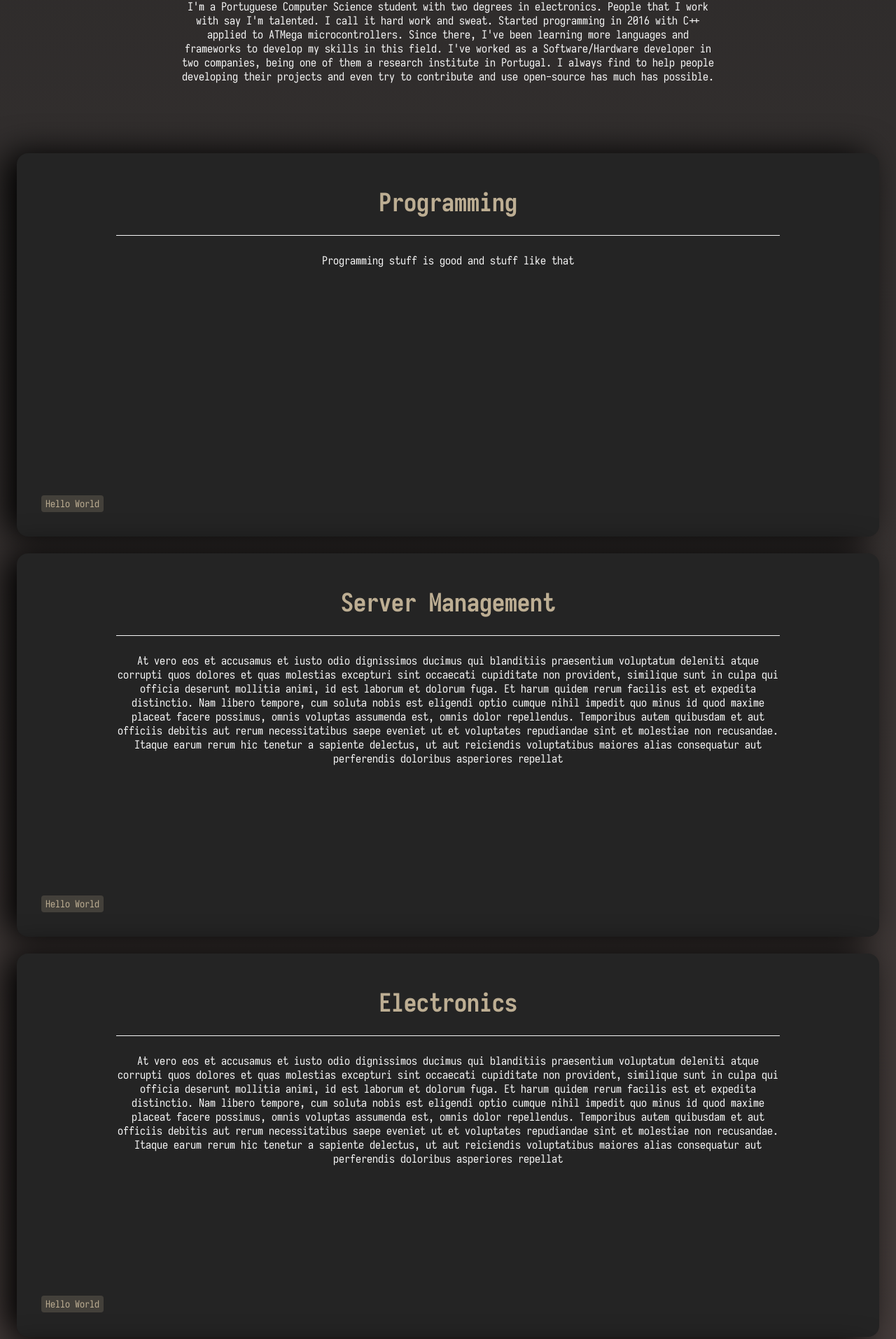
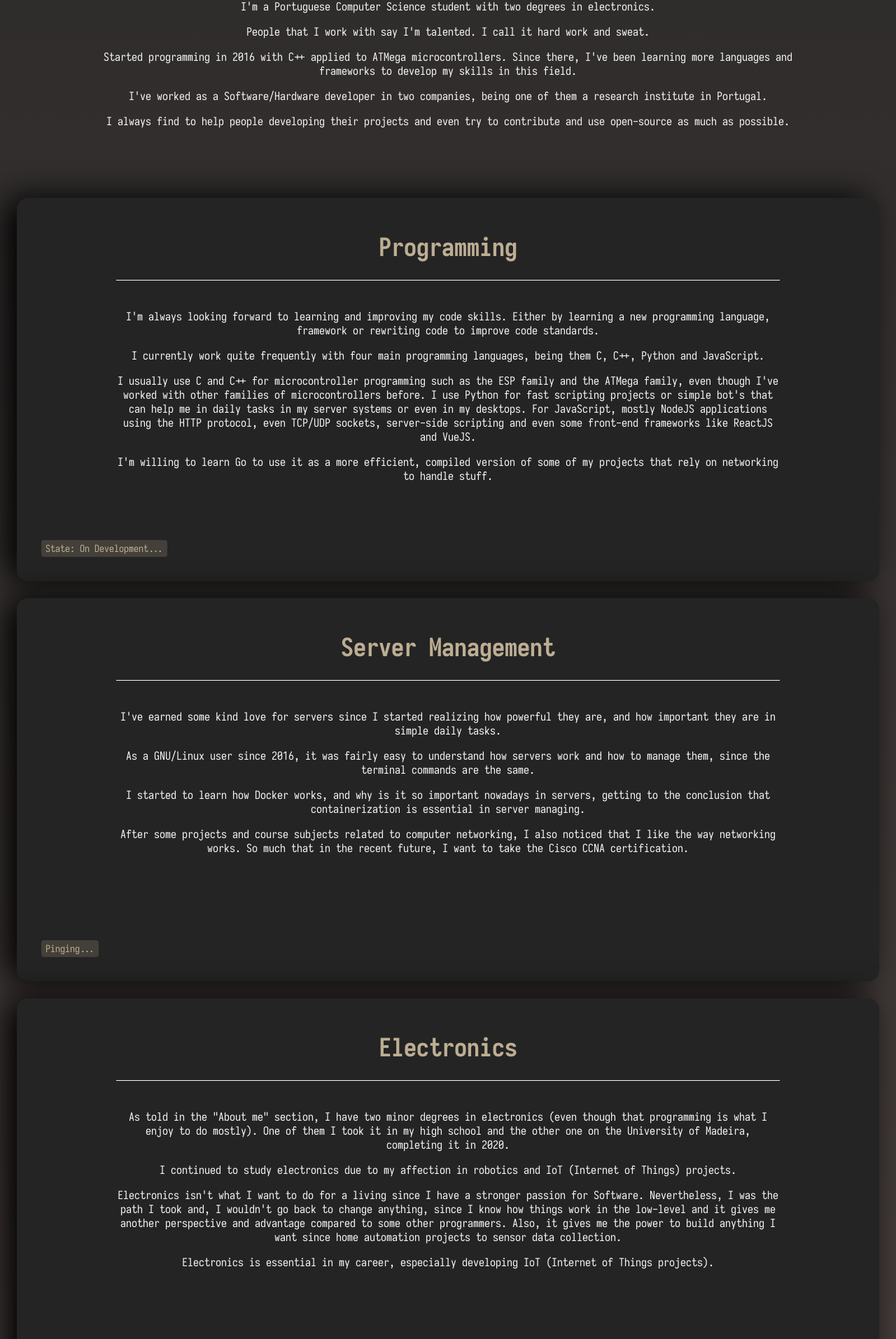
Before and after one commit to joaoofreitas/vue-portfolio, a Vue app in the folder portfolio/: page / in a window 1280 px wide. Shown: the part 1014-2928 px from the top of the page at 70% size. Built offline with nearby package versions, Linux system fonts and the light colour scheme; no server answers.

Commit message:
Content Added...

```diff
--- a/portfolio/src/App.vue
+++ b/portfolio/src/App.vue
@@ -21,26 +21,29 @@
       </template>
 
     </CardsList>
-    <AboutMe id="about" titleColor="#bdae93" :aboutContent="contents.aboutMe"/>
+
+    <AboutMeStruct id="about" titleColor="#bdae93">
+      <AboutMe/>
+    </AboutMeStruct>
 
     <BigCard id="programming" title="Programming" titleColor="#bdae93">
-      {{contents.smallCard.programming}}
+      <Programming/>
       <template v-slot:footer>
-        <Tag nameTag="Hello World"/>
+        <Tag nameTag="State: On Development..."/>
       </template>
     </BigCard>
 
     <BigCard id="servers" title="Server Management" titleColor="#bdae93">
-      {{lorem}}
+      <Server/>
       <template v-slot:footer>
-        <Tag nameTag="Hello World"/>
+        <Tag nameTag="Pinging..."/>
       </template>
     </BigCard>
 
     <BigCard id="electronics" title="Electronics" titleColor="#bdae93">
-      {{lorem}}
+      <Electronics/>
       <template v-slot:footer>
-        <Tag nameTag="Hello World"/>
+        <Tag nameTag="Are you a 1 or a 0?"/>
       </template>
     </BigCard>
 
@@ -58,39 +61,36 @@
 import Header from './components/Header.vue'
 import ConsolePrint from './components/ConsolePrint.vue'
 import CardsList from './components/CardsList.vue'
-import AboutMe from './components/AboutMe.vue'
+import AboutMeStruct from './components/AboutMeStructure.vue'
 import BigCard from './components/BigCard.vue'
 import Tag from './components/Tag.vue'
 import Projects from './components/Projects.vue'
+
+import AboutMe from './components/content/AboutMe.vue'
+import Programming from './components/content/Programming.vue'
+import Server from './components/content/Server.vue'
+import Electronics from './components/content/Electronics.vue'
 
 import 'animate.css';
 
 export default {
   name: 'App',
     data() {
-      return {
-        contents: {
-           aboutMe: `I'm a Portuguese Computer Science student with two degrees in electronics. People that I work with say I'm talented. I call it hard work and sweat. Started programming in 2016 with C++ applied to ATMega microcontrollers. Since there, I've been learning more languages and frameworks to develop my skills in this field.
-                    I've worked as a Software/Hardware developer in two companies, being one of them a research institute in Portugal.
-                    I always find to help people developing their projects and even try to contribute and use open-source has much has possible.`,
-          smallCard: {
-            programming: "Programming stuff is good and stuff like that"
-          },
-          bigCard: {
-
-          }
-        },
-        lorem : "At vero eos et accusamus et iusto odio dignissimos ducimus qui blanditiis praesentium voluptatum deleniti atque corrupti quos dolores et quas molestias excepturi sint occaecati cupiditate non provident, similique sunt in culpa qui officia deserunt mollitia animi, id est laborum et dolorum fuga. Et harum quidem rerum facilis est et expedita distinctio. Nam libero tempore, cum soluta nobis est eligendi optio cumque nihil impedit quo minus id quod maxime placeat facere possimus, omnis voluptas assumenda est, omnis dolor repellendus. Temporibus autem quibusdam et aut officiis debitis aut rerum necessitatibus saepe eveniet ut et voluptates repudiandae sint et molestiae non recusandae. Itaque earum rerum hic tenetur a sapiente delectus, ut aut reiciendis voluptatibus maiores alias consequatur aut perferendis doloribus asperiores repellat"
-    }
+      return {}
   },
   components: {
     Header,
     ConsolePrint,
     CardsList,
-    AboutMe,
+    AboutMeStruct,
     BigCard,
     Tag,
-    Projects
+    Projects,
+
+    AboutMe,
+    Programming,
+    Server,
+    Electronics
   }
 }
 </script>
@@ -147,11 +147,3 @@ body h1, h2, h3, b {
   color: #a7a4a3;
 }
 </style>
-
-/* New ColorScheme
-  white #d1d1d1
-  black #242424
-  gray: #827d7a
-  lightBrown: #60534b
-  darkBrown: #4b413f
-*/
--- a/portfolio/src/components/AboutMe.vue
+++ b/portfolio/src/components/AboutMeStructure.vue
@@ -4,17 +4,16 @@
             <h1 :style="titleStyle">About Me</h1>
         </header>
         <div class="about-content">
-            <p>{{aboutContent}}</p>
+            <slot/>
         </div>
     </div>
 </template>
 
 <script>
 export default {
-    name: 'AboutMe',
+    name: 'AboutMeStruct',
     props: {
         titleColor: String,
-        aboutContent: String
     },
     computed: {
         titleStyle() {return {'--text-color': this.titleColor}}
@@ -31,6 +30,6 @@ export default {
     }
 
     .about-content{
-        margin: 0px 20% 100px 20%;
+        margin: 0px 10% 100px 10%;
     }
 </style>
--- /dev/null
+++ b/portfolio/src/components/content/AboutMe.vue
@@ -0,0 +1,15 @@
+<template>
+    <div>
+        <p>I'm a Portuguese Computer Science student with two degrees in electronics.</p>
+        <p>People that I work with say I'm talented. I call it hard work and sweat. </p>
+        <p>Started programming in 2016 with C++ applied to ATMega microcontrollers. Since there, I've been learning more languages and frameworks to develop my skills in this field.</p>
+        <p>I've worked as a Software/Hardware developer in two companies, being one of them a research institute in Portugal.</p>
+        <p>I always find to help people developing their projects and even try to contribute and use open-source as much as possible.</p>
+    </div>
+</template>
+
+<script>
+export default {
+    name: "AboutMe"
+}
+</script>
--- /dev/null
+++ b/portfolio/src/components/content/Electronics.vue
@@ -0,0 +1,14 @@
+<template>
+    <div>
+        <p>As told in the "About me" section, I have two minor degrees in electronics (even though that programming is what I enjoy to do mostly). One of them I took it in my high school and the other one on the University of Madeira, completing it in 2020. </p>
+        <p>I continued to study electronics due to my affection in robotics and IoT (Internet of Things) projects.</p>
+        <p>Electronics isn't what I want to do for a living since I have a stronger passion for Software. Nevertheless, I was the path I took and, I wouldn't go back to change anything, since I know how things work in the low-level and it gives me another perspective and advantage compared to some other programmers. Also, it gives me the power to build anything I want since home automation projects to sensor data collection.</p>
+        <p>Electronics is essential in my career, especially developing IoT (Internet of Things projects).</p>
+    </div>
+</template>
+
+<script>
+export default {
+    name: 'Electronics'
+}
+</script>
--- /dev/null
+++ b/portfolio/src/components/content/Programming.vue
@@ -0,0 +1,14 @@
+<template>
+    <div>
+        <p>I'm always looking forward to learning and improving my code skills. Either by learning a new programming language, framework or rewriting code to improve code standards.</p>
+        <p>I currently work quite frequently with four main programming languages, being them C, C++, Python and JavaScript. </p>
+        <p>I usually use C and C++ for microcontroller programming such as the ESP family and the ATMega family, even though I've worked with other families of microcontrollers before. I use Python for fast scripting projects or simple bot's that can help me in daily tasks in my server systems or even in my desktops. For JavaScript, mostly NodeJS applications using the HTTP protocol, even TCP/UDP sockets, server-side scripting and even some front-end frameworks like ReactJS and VueJS.</p>
+        <p>I'm willing to learn Go to use it as a more efficient, compiled version of some of my projects that rely on networking to handle stuff.</p>
+    </div>
+</template>
+
+<script>
+export default {
+    name: 'Programming'
+}
+</script>
--- /dev/null
+++ b/portfolio/src/components/content/Server.vue
@@ -0,0 +1,14 @@
+<template>
+    <div>
+        <p>I've earned some kind love for servers since I started realizing how powerful they are, and how important they are in simple daily tasks.</p>
+        <p>As a GNU/Linux user since 2016, it was fairly easy to understand how servers work and how to manage them, since the terminal commands are the same.</p>
+        <p>I started to learn how Docker works, and why is it so important nowadays in servers, getting to the conclusion that containerization is essential in server managing.</p>
+        <p>After some projects and course subjects related to computer networking, I also noticed that I like the way networking works. So much that in the recent future, I want to take the Cisco CCNA certification.</p>
+    </div>
+</template>
+
+<script>
+export default {
+    name: 'Server'
+}
+</script>
```
